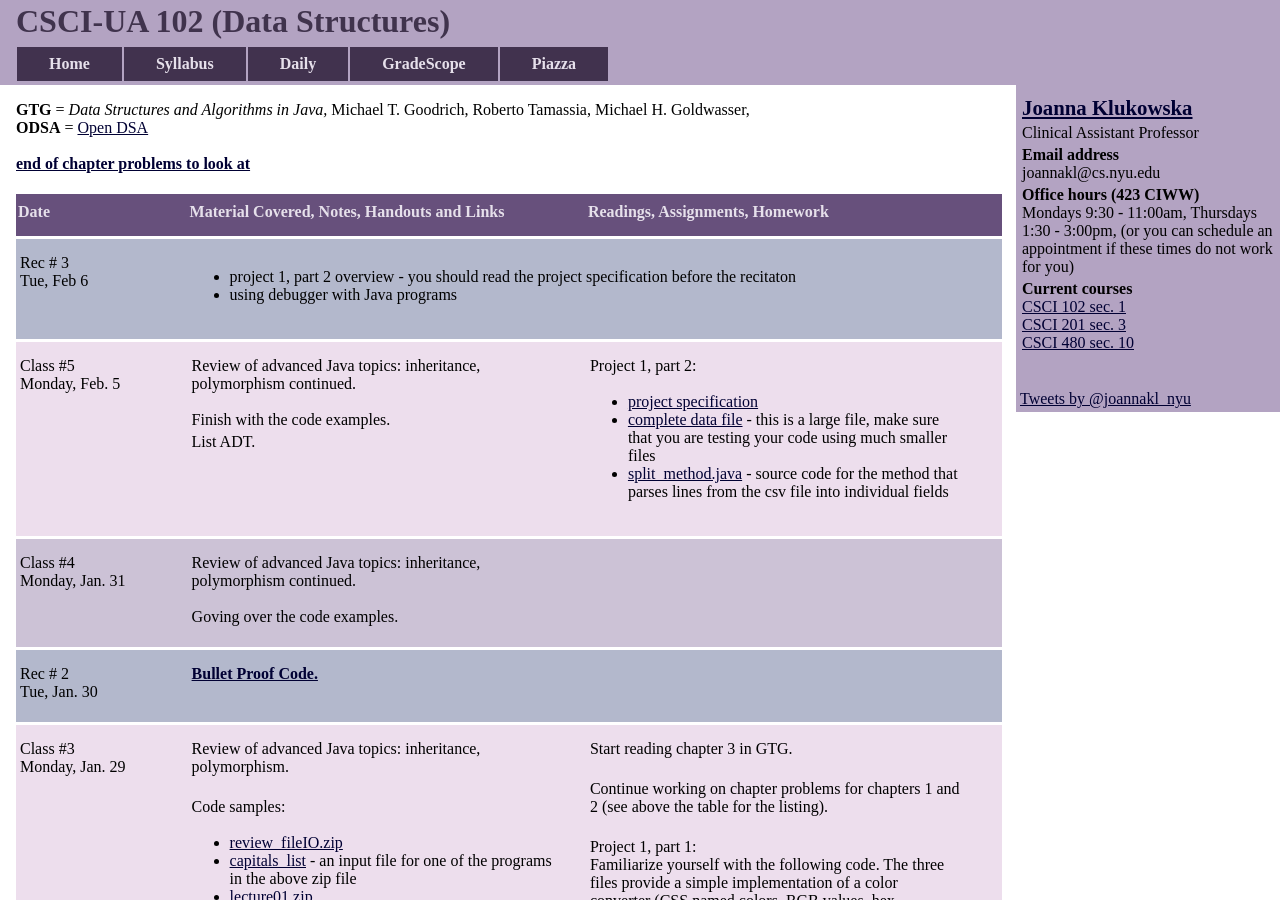
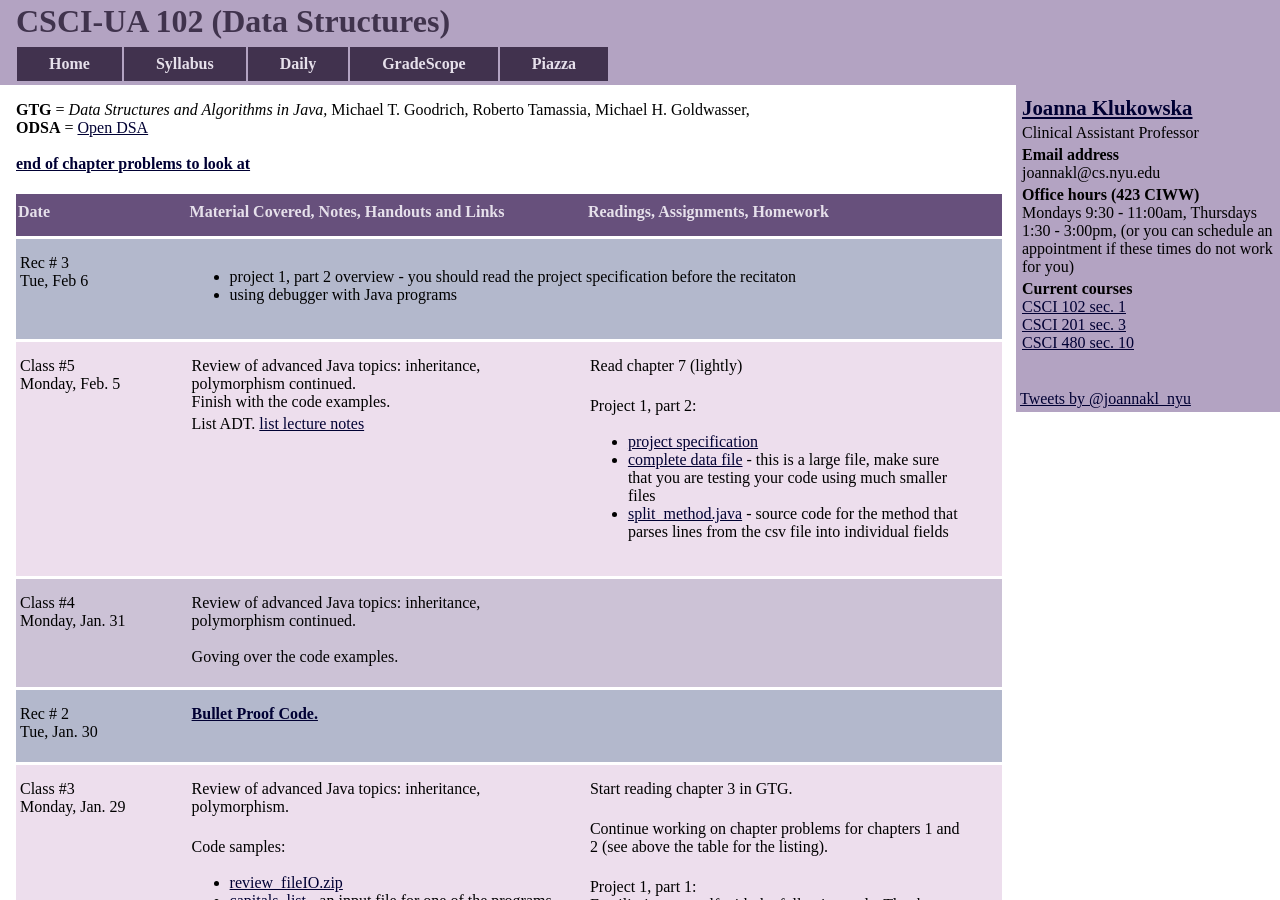
Before and after one commit to joannakl/cs102_s18, a Jekyll site: the page built from daily.html, in a window 1280 px wide and 900 px high. Built offline with Jekyll 4.4.1, drawn with Linux system fonts in a browser that asks for light colours; comment, search, counter and statistics services are not loaded.

Commit message:
lecture 2 link

```diff
--- a/_includes/daily/l05.markdown
+++ b/_includes/daily/l05.markdown
@@ -10,10 +10,11 @@ Monday, Feb. 5
 <div class="column_materials">
 <p markdown="block">
 
-Review of advanced Java topics: inheritance, polymorphism continued.  <br><br>
-Finish with the code examples.
+Review of advanced Java topics: inheritance, polymorphism continued.  <br>
+Finish with the code examples.<br>
 
 List ADT.
+[list lecture notes](notes/lecture02_Lists.pdf)
 
 </p>
 </div>
@@ -21,8 +22,10 @@ List ADT.
 <div class="column_assign">
 <p markdown="block">
 
+Read chapter 7 (lightly) <br><br>
+
+
 Project 1, part 2: <br>
-
 
 - [project specification](hwk/proj1_2.pdf)
 - [complete data file](hwk/Baby_Names__Beginning_2007.csv) - this is a large file, make sure that you are testing your
```
